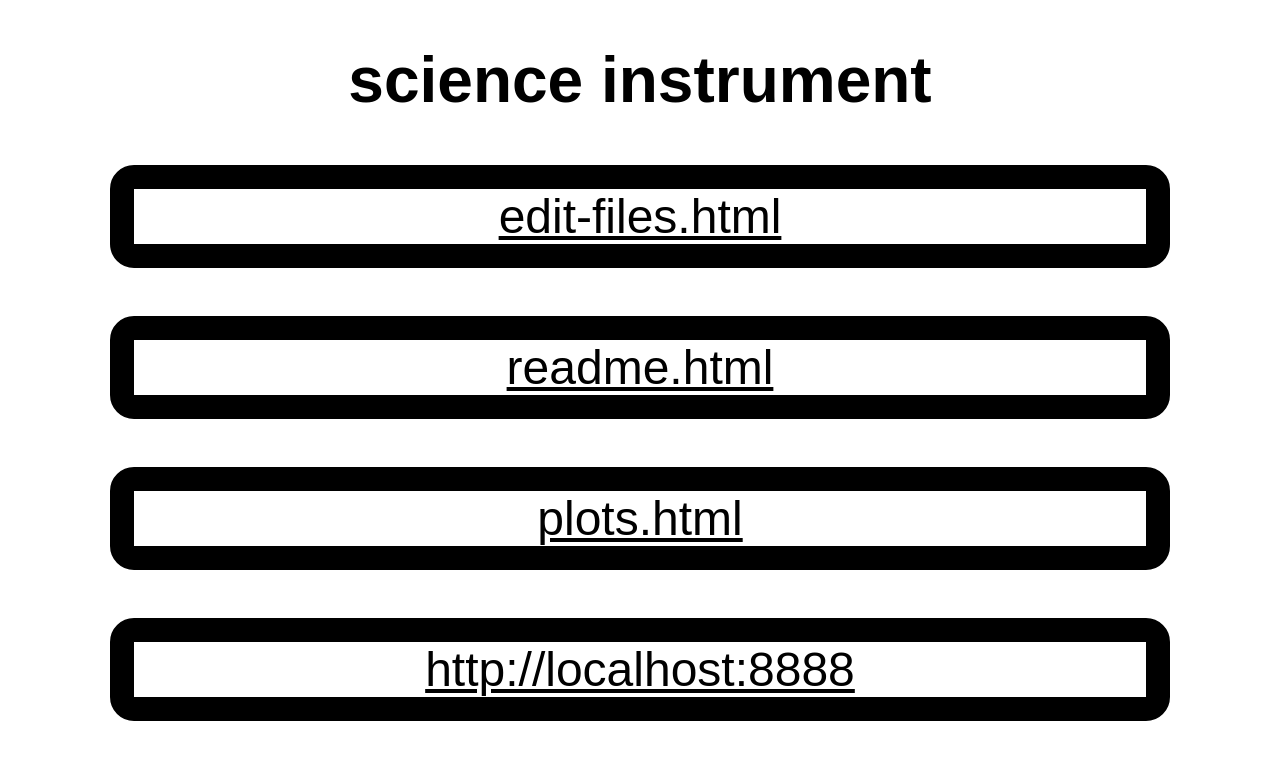
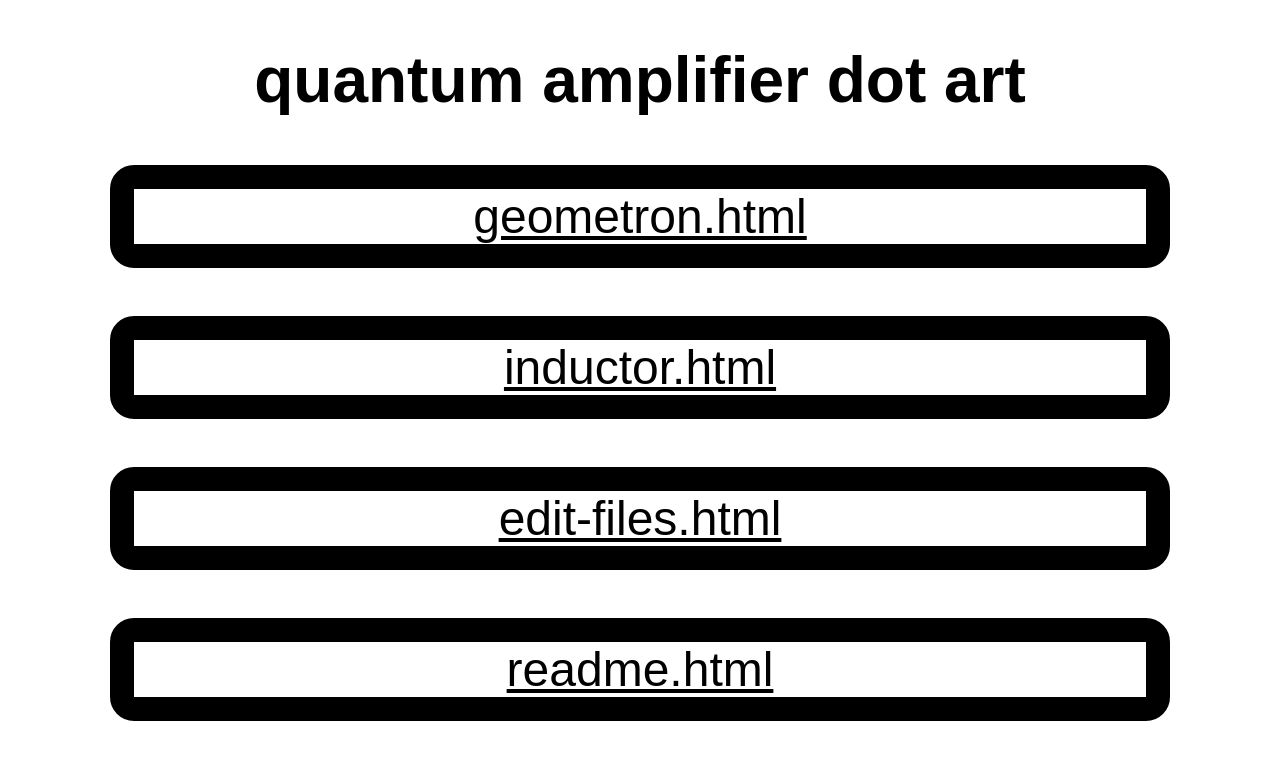
Before and after one commit to LafeLabs/quantum-amplifier.art, a plain HTML site: page index.html in a window 1280 px wide. Shown: the top 766 px of the page. Drawn offline with Linux system fonts and the light colour scheme; a script that the page names is missing.

Commit message:
fix broken

```diff
--- a/index.html
+++ b/index.html
@@ -10,11 +10,13 @@
 
 
 
-   <title>Organic web</title>
+   <title>quantum amplifier dot art</title>
    <script src = "https://cdnjs.cloudflare.com/ajax/libs/qrcodejs/1.0.0/qrcode.min.js"></script>
 </head>
 <body>
-    <H1>science instrument</H1>
+    <H1>quantum amplifier dot art</H1>
+    <a href = "geometron.html">geometron.html</a>
+    <a href = "inductor.html">inductor.html</a>
     <a href = "edit-files.html">edit-files.html</a>
     <a href = "readme.html">readme.html</a>
     <a href = "plots.html">plots.html</a>
```
